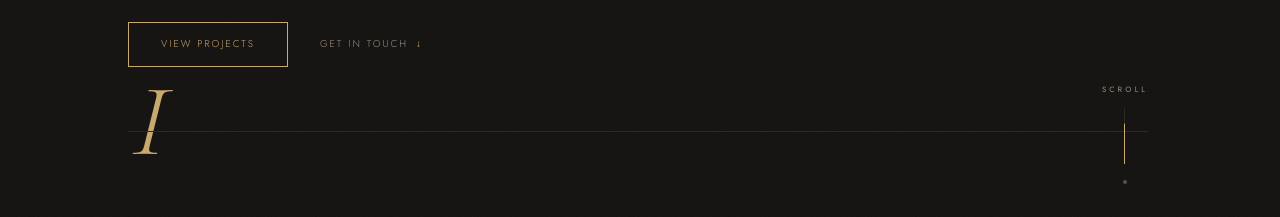
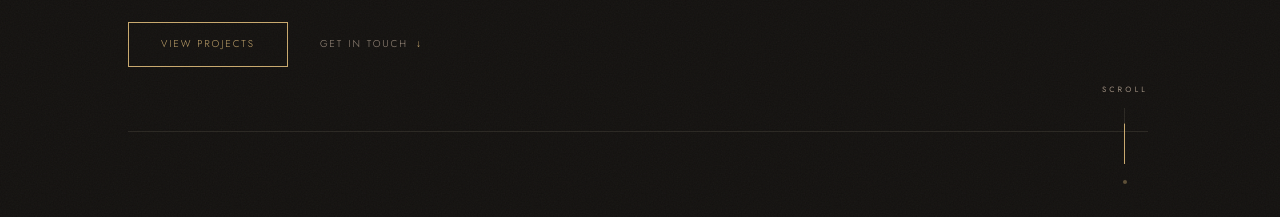
Before and after one commit to Conava/Portfolio-Website, a Next.js app: page /en in a window 1280 px wide. Shown: the part 580-797 px from the top of the page. Built offline with nearby package versions, Linux system fonts and the light colour scheme; a web font is replaced by a local one.

Commit message:
Remove Roman Numeral on Hero page

```diff
--- a/src/app/[locale]/page.tsx
+++ b/src/app/[locale]/page.tsx
@@ -63,10 +63,10 @@ export default async function Home({ params }: Props) {
       return b.date.localeCompare(a.date);
     });
 
-  // Dynamic section numbering — Hero counts as section 1 (not displayed)
-  let sectionCounter = 1; // Hero = I
+  // Dynamic section numbering — Hero is not numbered
+  let sectionCounter = 0;
   const idx = {
-    about:        toRoman(++sectionCounter), // II
+    about:        toRoman(++sectionCounter), // I
     experience:   toRoman(++sectionCounter), // III
     education:    toRoman(++sectionCounter), // IV
     projects:     toRoman(++sectionCounter), // V
--- a/src/components/sections/hero.tsx
+++ b/src/components/sections/hero.tsx
@@ -50,15 +50,6 @@ export function Hero({ name, projectCount }: { name: string; projectCount: numbe
           >
             PORTFOLIO
           </span>
-        </div>
-
-        {/* Roman numeral - bottom left decoration */}
-        <div
-          aria-hidden="true"
-          className="hero-numeral absolute bottom-12 left-[clamp(2rem,10vw,10rem)] font-display italic font-light text-[var(--color-accent)] pointer-events-none select-none"
-          style={{ fontSize: "clamp(3rem, 8vw, 7rem)", opacity: 0.12, lineHeight: 1 }}
-        >
-          I
         </div>
 
         {/* Top gold rule — draws left→right */}
@@ -133,15 +124,6 @@ export function Hero({ name, projectCount }: { name: string; projectCount: numbe
           Clip-path reveals left→right.
       ══════════════════════════════════════════ */}
       <section className="hero-section hero-manifesto relative min-h-[100svh] flex-col justify-center overflow-hidden px-[clamp(2rem,6vw,8rem)] py-24">
-
-        {/* Huge corner index */}
-        <div
-          aria-hidden="true"
-          className="hero-corner-index absolute top-0 right-0 font-display font-extrabold italic text-[var(--color-accent)] pointer-events-none select-none leading-none"
-          style={{ fontSize: "clamp(6rem, 18vw, 16rem)", opacity: 0.08, lineHeight: 0.85, paddingRight: "clamp(2rem,6vw,8rem)" }}
-        >
-          001
-        </div>
 
         {/* Background texture text */}
         <div
```
